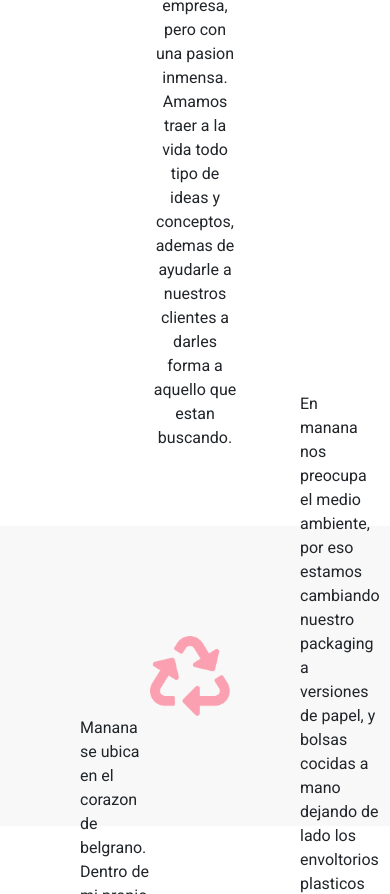
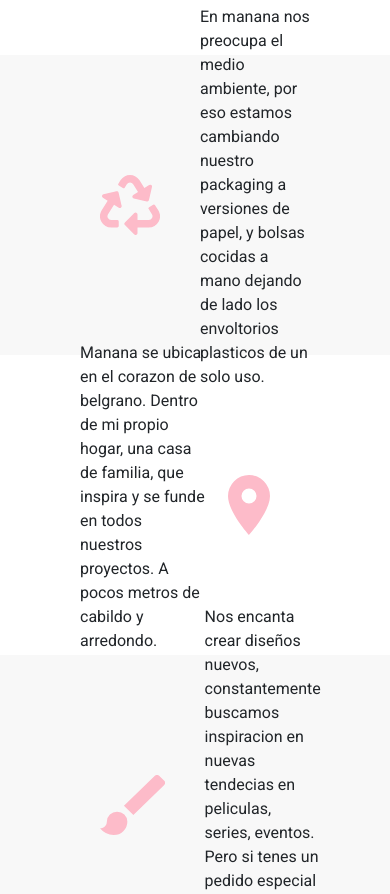
Before and after one commit to fede-pasutti/mananadeco, a website: page sobremi.html in a window 390 px wide. Shown: the part 650-1544 px from the top of the page. Drawn offline with Linux system fonts and the light colour scheme.

Commit message:
correccion de sobre mi, version xs. Para que el contenido no se desborde

```diff
--- a/scss/prueba.scss
+++ b/scss/prueba.scss
@@ -553,8 +553,8 @@
             display: flex;
             flex-direction: column;
             text-align: center;
-            margin: 50px;
-            padding: 10px 100px;
+            margin: 30px;
+            padding: 10px 80px;
         }
 
         .sectionSobreMi{
@@ -566,11 +566,11 @@
             width: 100%;
 
             .iconSobreMi{
-                height: 80px;
+                height: 60px;
             }
 
             img{
-                margin: 50px 70px;
+                margin: 10px 40px 10px 20px;
             }
 
             p{
--- a/sobremi.html
+++ b/sobremi.html
@@ -59,7 +59,7 @@
 			 	<p>Somos una pequeña empresa, pero con una pasion inmensa. Amamos traer a la vida todo tipo de ideas y conceptos, ademas de ayudarle a nuestros clientes a darles forma a aquello que estan buscando.</p>
 		 	</div>
 		 	<div class="reciclaje sectionSobreMi">
-		 		<img src="media/icon-reciclaje.png" class="iconSobreMi">
+		 		<img src="media/iconReciclaje.svg" class="iconSobreMi">
 		 		<p>
 		 			En manana nos preocupa el medio ambiente, por eso estamos cambiando nuestro packaging a versiones de papel, y bolsas cocidas a mano dejando de lado los envoltorios plasticos de un solo uso.
 		 		</p>
@@ -68,10 +68,10 @@
 		 		<p>
 		 			Manana se ubica en el corazon de belgrano. Dentro de mi propio hogar, una casa de familia, que inspira y se funde en todos nuestros proyectos. A pocos metros de cabildo y arredondo.
 		 		</p>
-		 		<img src="media/icon-ubicacion.png" class="iconSobreMi">
+		 		<img src="media/iconUbicacion.svg" class="iconSobreMi">
 		 	</div>
 		 	<div class="personalizacion sectionSobreMi">
-		 		<img src="media/icon-pincel.png" class="iconSobreMi">
+		 		<img src="media/iconPincel.svg" class="iconSobreMi">
 		 		<p>
 		 			Nos encanta crear diseños nuevos, constantemente buscamos inspiracion en nuevas tendecias en peliculas, series, eventos. Pero si tenes un pedido especial podes escribirnos para ayudarte a traerlo a la vida.
 		 		</p>
```
Also changed, not shown: css/pruebacss.css.
